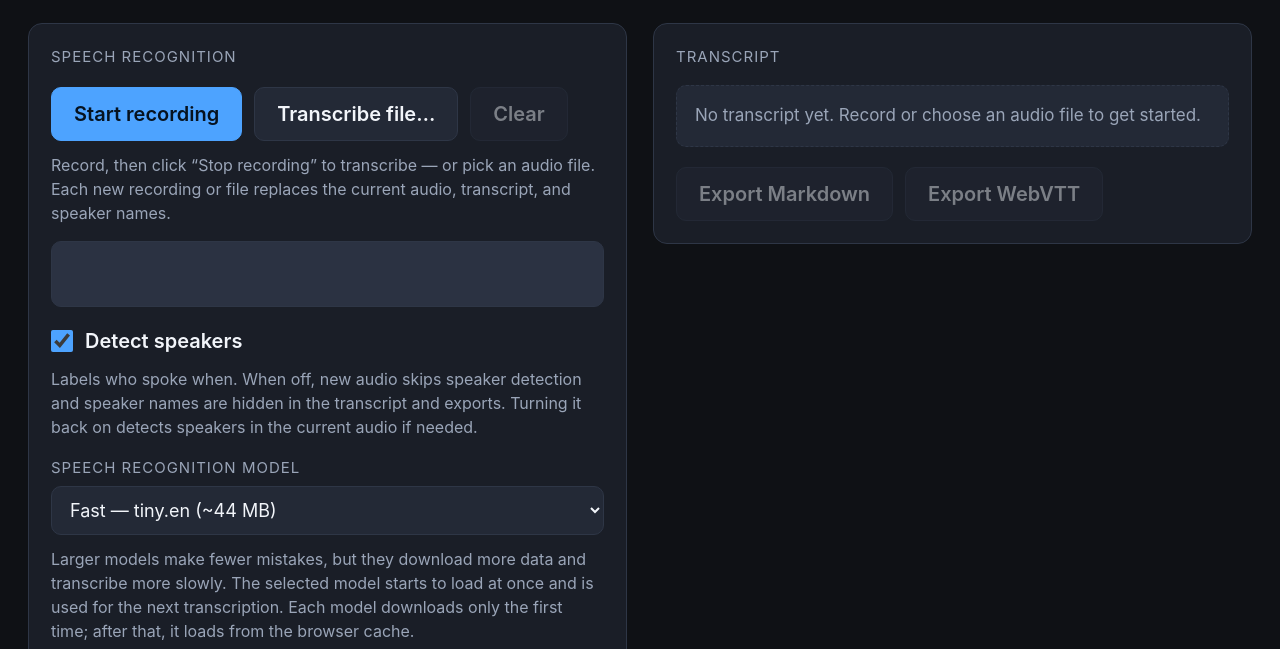
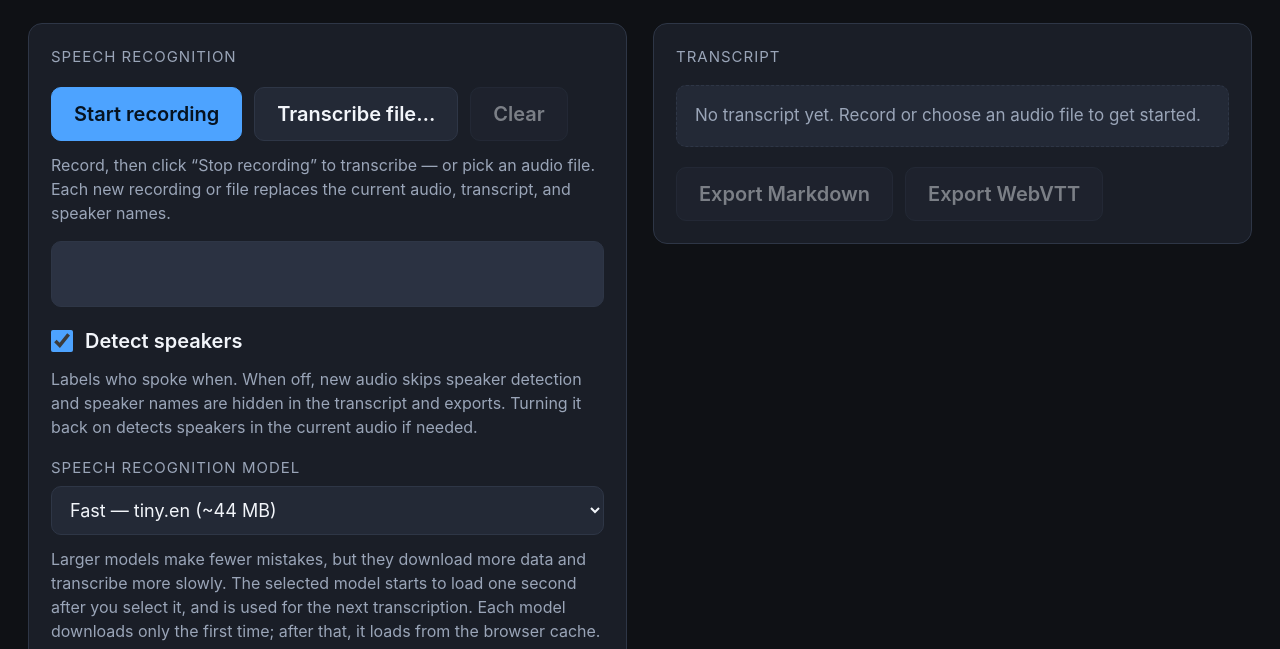
Before and after one commit to adamwulf/speech-diarization, a website built with Vite: page index.html in a window 1280 px wide. Shown: the part 151-800 px from the top of the page. Built offline with nearby package versions, Linux system fonts and the light colour scheme.

Commit message:
Say that a new model selection loads after one second

```diff
--- a/index.html
+++ b/index.html
@@ -54,8 +54,8 @@
         <select id="asrModelSelect" aria-describedby="asrModelHelp"></select>
         <p class="helper" id="asrModelHelp">
           Larger models make fewer mistakes, but they download more data and transcribe
-          more slowly. The selected model starts to load at once and is used for the next
-          transcription. Each model downloads only the first time; after that, it loads
+          more slowly. The selected model starts to load one second after you select it,
+          and is used for the next transcription. Each model downloads only the first time; after that, it loads
           from the browser cache.
         </p>
 
```
